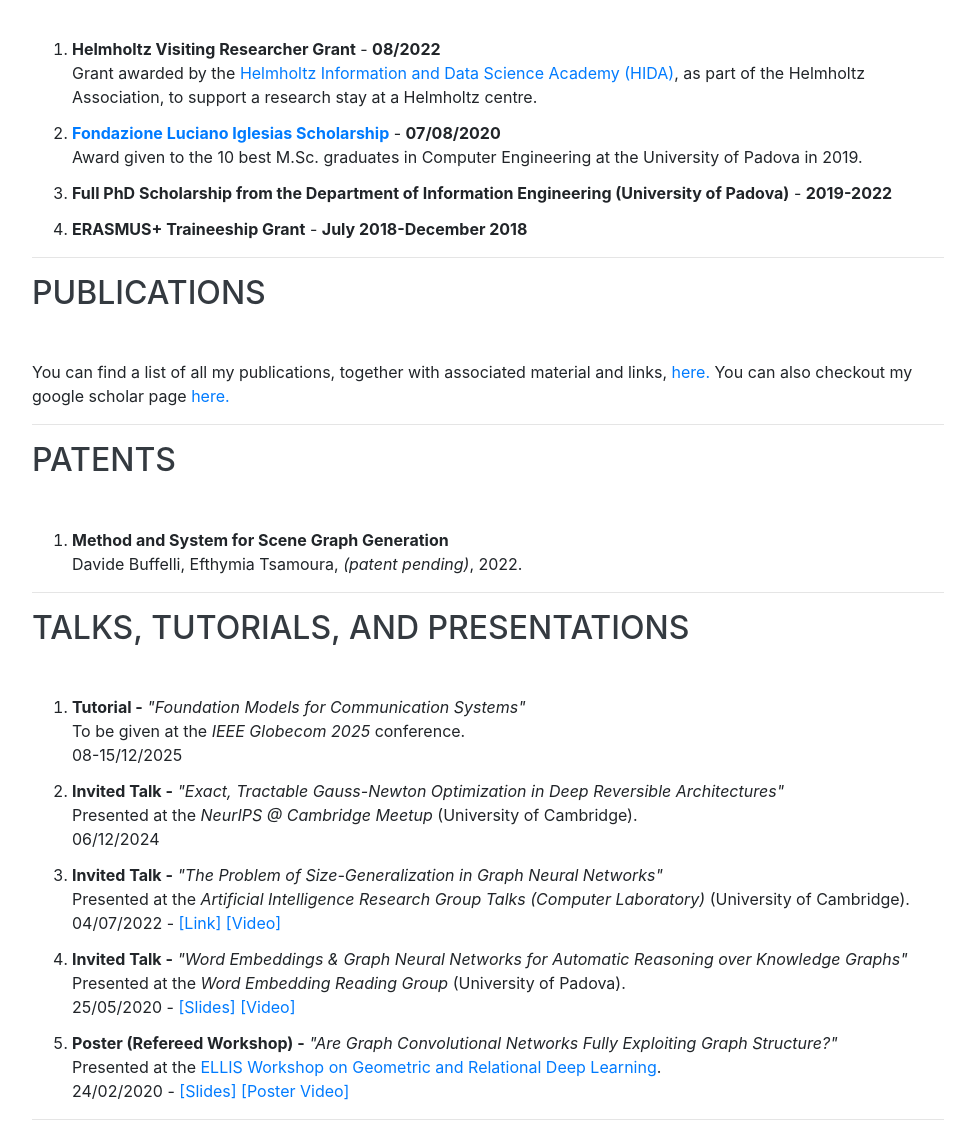
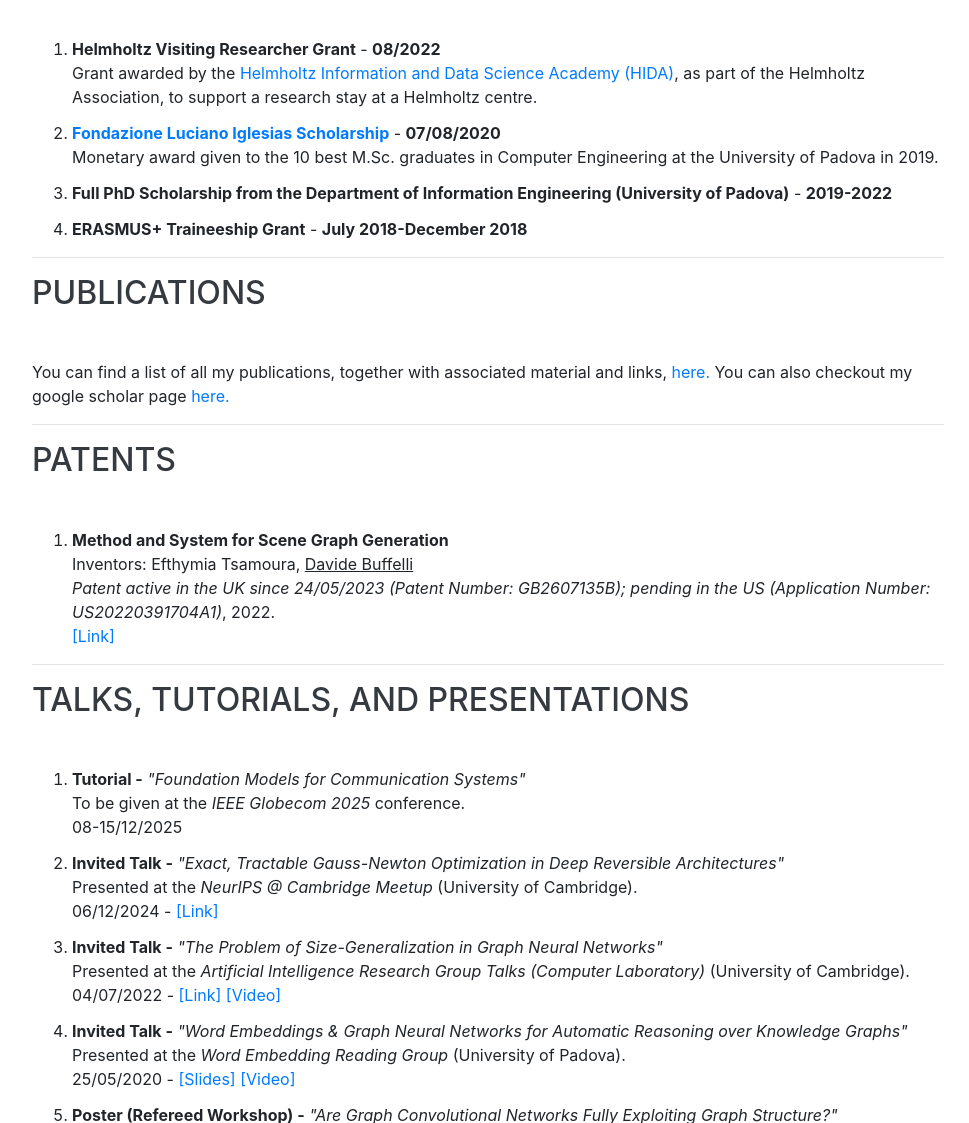
Before and after one commit to DavideBuffelli/davidebuffelli.github.io, a website with bundled scripts: page cv.html in a window 1280 px wide. Shown: the part 2700-3823 px from the top of the page, without its empty margins (288-1257 px from the left). Built offline with nearby package versions, Linux system fonts and the light colour scheme; a web font is replaced by a local one.

Commit message:
added some links

```diff
--- a/cv.html
+++ b/cv.html
@@ -230,7 +230,7 @@
           </li>
           <li style="margin-bottom: 12px;">
             <strong><a href="https://www.fondazioneiglesias.it/news/vincitori-borse-di-studio-universita-degli-studi-di-padova-anno-solare-2019.html" target="_blank">Fondazione Luciano Iglesias Scholarship</a></strong> - <strong>07/08/2020</strong><br>
-             Award given to the 10 best M.Sc. graduates in Computer Engineering at the University of Padova in 2019.
+             Monetary award given to the 10 best M.Sc. graduates in Computer Engineering at the University of Padova in 2019.
           </li>
           <li style="margin-bottom: 12px;">
             <strong>Full PhD Scholarship from the Department of Information Engineering (University of Padova)</strong> - <strong>2019-2022</strong><br>
@@ -250,8 +250,9 @@
         <ul  style="list-style-type:bullet;">
             <li style="margin-bottom: 12px;">
               <strong>Method and System for Scene Graph Generation</strong><br>
-              Davide Buffelli, Efthymia Tsamoura, <em>(patent pending)</em>, 2022. <br>
-              <!-- <a href="" target="_blank">[Link]</a> -->
+              Inventors: Efthymia Tsamoura, <span style="text-decoration: underline;">Davide Buffelli</span> <br>
+              <em>Patent active in the UK since 24/05/2023 (Patent Number: GB2607135B); pending in the US (Application Number: US20220391704A1)</em>, 2022. <br>
+              <a href="https://patents.google.com/patent/US20220391704A1/en" target="_blank">[Link]</a>
             </li>
         </ul>
         <hr/>
@@ -266,7 +267,7 @@
             <li style="margin-bottom: 12px;">
               <strong>Invited Talk -</strong> <em>"Exact, Tractable Gauss-Newton Optimization in Deep Reversible Architectures"</em><br>
               Presented at the <em>NeurIPS @ Cambridge Meetup</em> (University of Cambridge).<br>
-              06/12/2024
+              06/12/2024 - <a href="https://www.neuripsmeetupatcambridge.info", target="_blank">[Link]</a>
             </li>
             <li style="margin-bottom: 12px;">
               <strong>Invited Talk -</strong> <em>"The Problem of Size-Generalization in Graph Neural Networks"</em><br>
```
Also changed, not shown: index.html (+1 -1 lines), publications.html (+1 -1 lines).
